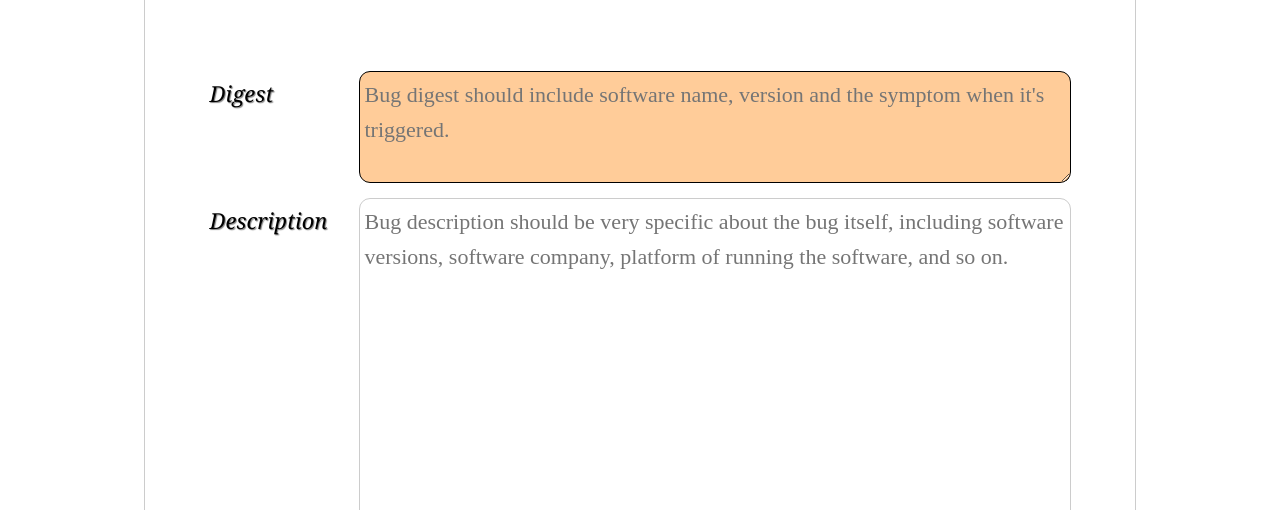
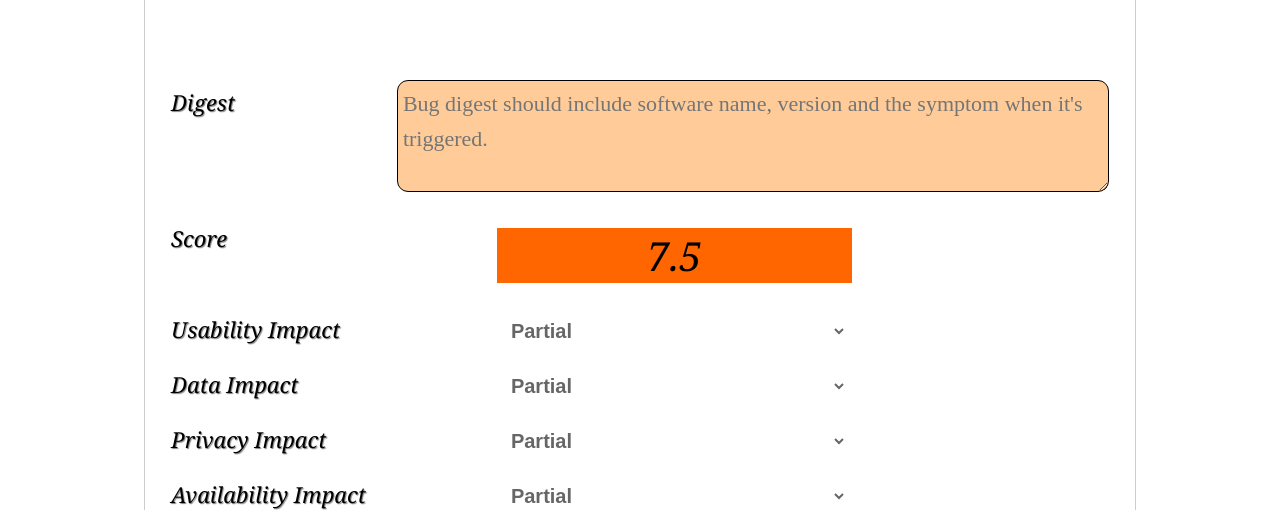
Before and after one commit to albusshin/SVRPlatformWebUI, a plain HTML site: page submitbug.html in a window 1280 px wide. Shown: the part 290-800 px from the top of the page. Drawn offline with Linux system fonts and the light colour scheme.

Commit message:
做了评分的网页端算法，加权平均数。新做五个select。

```diff
--- a/style.css
+++ b/style.css
@@ -40,12 +40,14 @@ table.submitbugtable{
 	font-style:italic;
 }
 td.submitbugkey{
+	padding-top:10px;
 	text-shadow: grey 1px 1px 1px;
 	text-align:left;
 	padding-right:30px;
 	vertical-align:top;
 }
 td.submitbugvalue{
+	padding-top:10px;
 }
 textarea#digest{
 	font-family:"微软雅黑", "黑体", "新宋体", "宋体";
@@ -878,3 +880,17 @@ input#signingo[type="submit"]:hover, input#signingo[type="submit"]:focus {
 	color: #ffffff;
 	text-decoration: none;
 }
+
+/* Style used in the submitbug.html select dropdown */
+select{
+	margin-left:100px;
+	border:thin;
+	color:#666;
+	background:transparent;
+	font-size:20px;
+	font-weight:bold;
+	padding:2px 10px;
+	width:350px;
+	border-radius:5px;
+	box-shadow:1px 1px 11px 330033;
+}
--- a/submitbug.html
+++ b/submitbug.html
@@ -34,6 +34,75 @@
 	<div class="commentstitle" style="padding-top:30px;">
 		Submit New Bug Information
 	</div>
+	<style type="text/css">
+	label#Score{
+		margin-left:100px;
+		padding-left:150px;
+		padding-right:150px;
+		background:#ff6600;
+		font-size:40px;
+	}
+	</style>
+	<script type="text/javascript">
+		function selectionChanged(){
+			var scores= new Array(5);
+			var str;
+			for(var i=0; i<5; i++){
+				str = "sel" + i;
+				var selection = document.getElementById(str).selectedIndex;
+				var nowscore;
+				switch (selection){
+					case 0:
+						nowscore = 10.0;
+						break;
+					case 1:
+						nowscore = 7.5;
+						break;
+					case 2:
+						nowscore = 5.0;
+						break;
+					case 3:
+						nowscore = 1.0;
+						break;
+				}
+				scores[i] = nowscore;
+			}
+			var score = 0.0;
+			/**
+			 *	The algorithm of Scoring. Weighting is the most important thing.
+			 */
+			score = scores[0] + scores[1]*3 + scores[2]*5 + scores[3]*4 + scores[4]*2;
+			score /= 15;
+			document.getElementById("Score").innerHTML = score.toFixed(1) +"";
+			if (score >= 9){
+				document.getElementById("Score").style.background="#ff0000";
+			}
+			else if (score >= 8){
+				document.getElementById("Score").style.background="#ff3300";
+			}
+			else if (score >= 7){
+				document.getElementById("Score").style.background="#ff6600";
+			}
+			else if (score >= 6){
+				document.getElementById("Score").style.background="#ff9900";
+			}
+			else if (score >= 5){
+				document.getElementById("Score").style.background="#ffCC00";
+			}
+			else if (score >= 4){
+				document.getElementById("Score").style.background="#99ff00";
+			}
+			else if (score >= 3){
+				document.getElementById("Score").style.background="#66dd00";
+			}
+			else if (score >= 2){
+				document.getElementById("Score").style.background="#11dd00";
+			}
+			else{
+				document.getElementById("Score").style.background="green";
+			}
+		}
+	</script>
     	<form id="submitbug" action="#" method="post">
         	<div class="submitbugdigest">
             	<table class="submitbugtable">
@@ -44,7 +113,80 @@
                     <td class="submitbugvalue">
                     	<textarea id="digest" name="digest" type="text" maxlength="300" tabindex="100" class="inputdigestvalue" placeholder="Bug digest should include software name, version and the symptom when it's triggered."></textarea>
                     </td>
-                </tr>
+	    </tr>
+	    <tr>
+		    <td class="submitbugkey">
+			    <label for="Score"> Score </label>
+		    </td>
+		    <td class="submitbugvalue">
+			    <label id="Score"> 7.5 </label>
+		    </td>
+	    </tr>
+	    <tr>
+		    <td class="submitbugkey">
+			    <label for="Usability"> Usability Impact </label>
+		    </td>
+		    <td class="submitbugvalue">
+			<select id="sel0" onChange="selectionChanged()">
+ 				 <option value ="Complete">Complete</option>
+				 <option value ="Partial" selected="selected">Partial</option>
+				 <option value="Little">Little</option>
+ 				 <option value="None">None</option>
+			</select>
+		    </td>
+	    </tr>
+	    <tr>
+		    <td class="submitbugkey">
+			    <label for="Data"> Data Impact </label>
+		    </td>
+		    <td class="submitbugvalue">
+			<select id="sel1" onChange="selectionChanged()">
+ 				 <option value ="Complete">Complete</option>
+				 <option value ="Partial" selected="selected">Partial</option>
+				 <option value="Little">Little</option>
+ 				 <option value="None">None</option>
+			</select>
+		    </td>
+	    </tr>
+	    <tr>
+		    <td class="submitbugkey">
+			    <label for="Privacy"> Privacy Impact </label>
+		    </td>
+		    <td class="submitbugvalue">
+			<select id="sel2" onChange="selectionChanged()">
+ 				 <option value ="Complete">Complete</option>
+				 <option value ="Partial" selected="selected">Partial</option>
+				 <option value="Little">Little</option>
+ 				 <option value="None">None</option>
+			</select>
+		    </td>
+	    </tr>
+	    <tr>
+		    <td class="submitbugkey">
+			    <label for="Availability"> Availability Impact </label>
+		    </td>
+		    <td class="submitbugvalue">
+			<select id="sel3" onChange="selectionChanged()">
+ 				 <option value ="Complete">Complete</option>
+				 <option value ="Partial" selected="selected">Partial</option>
+				 <option value="Little">Little</option>
+ 				 <option value="None">None</option>
+			</select>
+		    </td>
+	    </tr>
+	    <tr>
+		    <td class="submitbugkey">
+			    <label for="Frequency"> Frequency </label>
+		    </td>
+		    <td class="submitbugvalue">
+			<select id="sel4" onChange="selectionChanged()">
+ 				 <option value ="Always">Always</option>
+				 <option value ="Often" selected="selected">Often</option>
+				 <option value="Sometimes">Sometimes</option>
+ 				 <option value="Merely">Merely</option>
+			</select>
+		    </td>
+	    </tr>
                 <tr>
                 	<td class="submitbugkey">
                     	<label for="description"> Description </label>
@@ -53,6 +195,7 @@
                     	<textarea id="description" name="description" type="text" maxlength="300" tabindex="100" class="inputdigestvalue" placeholder="Bug description should be very specific about the bug itself, including software versions, software company, platform of running the software, and so on."></textarea>
                     </td>
                 </tr>
+
 		<tr>
 			<td class="submitbugkey">
 				<label for="Screenshot"> Screenshot </label>
```
